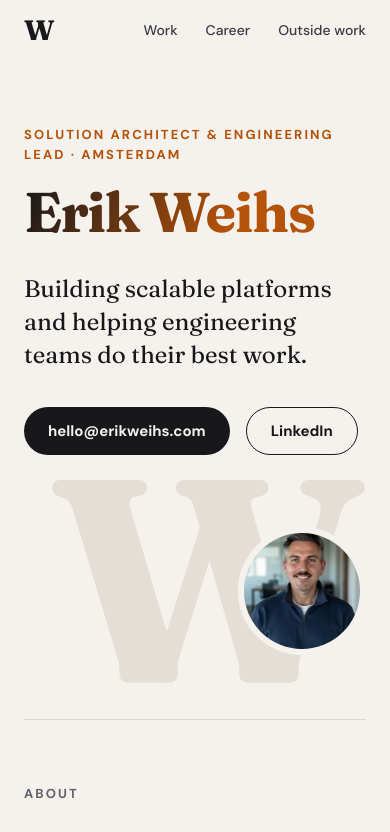
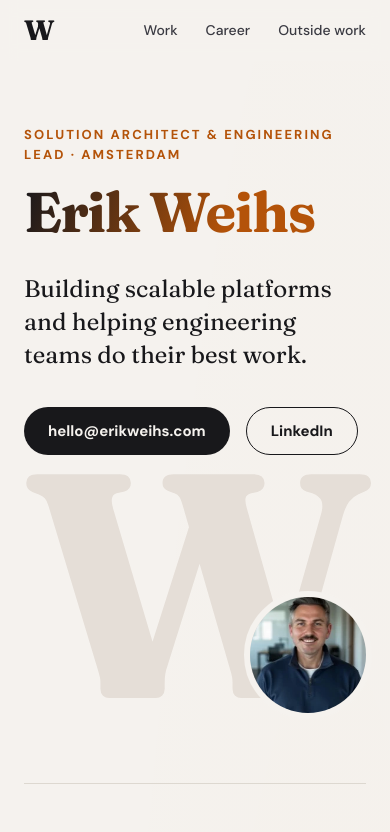
Before and after one commit to eweihs/erikweihs.com, a Next.js app: page / in a window 390 px wide. Shown: the top 832 px of the page. Built offline with nearby package versions, Linux system fonts and the light colour scheme.

Commit message:
feat(hero): pin the photo to the W's bottom-right corner
- Group the W and the photo, so the photo stays on the W's bottom-right corner at every width
- Enlarge the W on phones and tablets, scaling with the screen up to 360px

```diff
--- a/components/Hero.tsx
+++ b/components/Hero.tsx
@@ -7,16 +7,7 @@ export default function Hero() {
       id="top"
       className="relative flex flex-wrap items-center gap-14 md:gap-10 pt-16 pb-16 md:pt-24 md:pb-32"
     >
-      {/* 840px is where the photo fits beside the text (560 + 40 gap + 176 + 64 padding),
-          so the watermark and photo switch to their side-by-side positions there too */}
-      <div
-        aria-hidden="true"
-        className="pointer-events-none absolute right-0 bottom-[5rem] z-0 translate-y-1/4 font-display text-[290px] leading-[0.85] font-bold text-watermark select-none md:bottom-[6rem] min-[840px]:top-[-1rem] min-[840px]:right-[-2rem] min-[840px]:bottom-auto min-[840px]:translate-y-0 min-[840px]:text-[520px]"
-      >
-        W
-      </div>
-
-      <div className="relative min-w-0 flex-[999_1_560px]">
+      <div className="relative z-10 min-w-0 flex-[999_1_560px]">
         <SectionLabel className="text-amber">
           Solution Architect & Engineering Lead · Amsterdam
         </SectionLabel>
@@ -48,14 +39,25 @@ export default function Hero() {
         </div>
       </div>
 
+      {/* The photo is pinned to the W's bottom-right corner, so they move as one.
+          From 840px there is room for the text beside it (560 + 40 gap + 176 + 64 padding),
+          so the pair moves behind the top right of the hero there. */}
+      <div className="relative ml-auto -mt-16 min-[840px]:absolute min-[840px]:top-[-1rem] min-[840px]:right-[-2rem] min-[840px]:mt-0">
+        <div
+          aria-hidden="true"
+          className="pointer-events-none font-display text-[clamp(260px,82vw,360px)] leading-[0.85] font-bold text-watermark select-none min-[840px]:text-[520px]"
+        >
+          W
+        </div>
         <Image
           src="/profile.webp"
           alt="Erik Weihs"
           width={176}
           height={176}
           priority
-        className="relative z-10 mt-4 ml-auto aspect-square w-32 rounded-full border-[6px] border-paper object-cover md:w-44 min-[840px]:mt-0"
+          className="absolute right-0 bottom-0 aspect-square w-32 rounded-full border-[6px] border-paper object-cover md:w-44"
         />
+      </div>
     </section>
   );
 }
```
Lines whose indentation alone changed are shown as unchanged.
